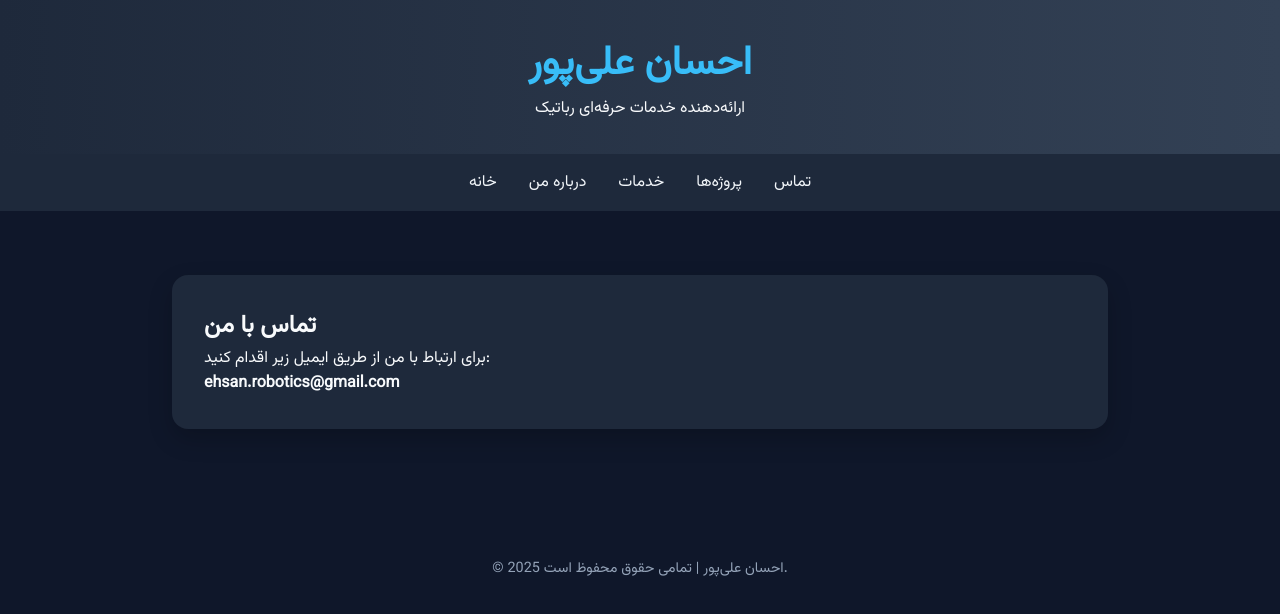
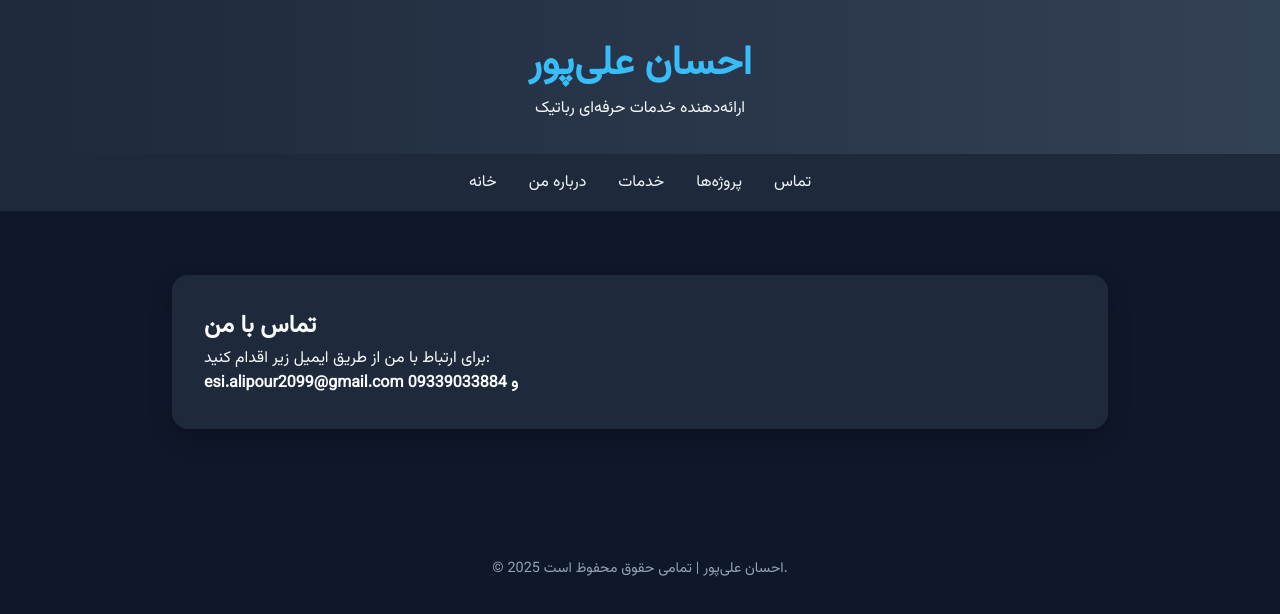
Before and after one commit to esi2099/ehsan-alipour, a plain HTML site: page contact.html in a window 1280 px wide. Drawn offline with Linux system fonts and the light colour scheme.

Commit message:
contact.html

```diff
--- a/contact.html
+++ b/contact.html
@@ -21,7 +21,7 @@
   </nav>
   <section>
     <div class="card">
-      <h2>تماس با من</h2><p>برای ارتباط با من از طریق ایمیل زیر اقدام کنید:<br><strong>ehsan.robotics@gmail.com</strong></p>
+      <h2>تماس با من</h2><p>برای ارتباط با من از طریق ایمیل زیر اقدام کنید:<br><strong>esi.alipour2099@gmail.com و 09339033884</strong></p>
     </div>
   </section>
   <footer>
```
